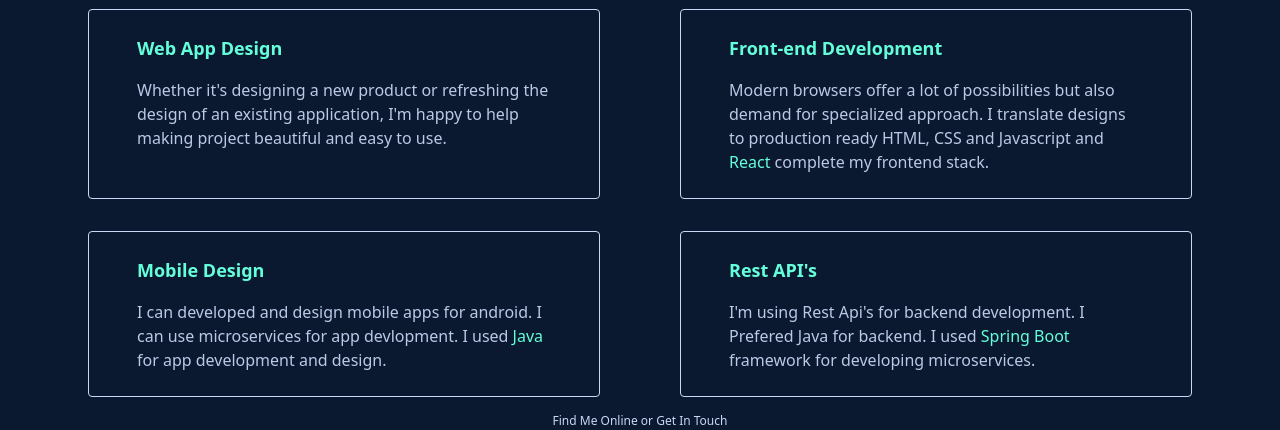
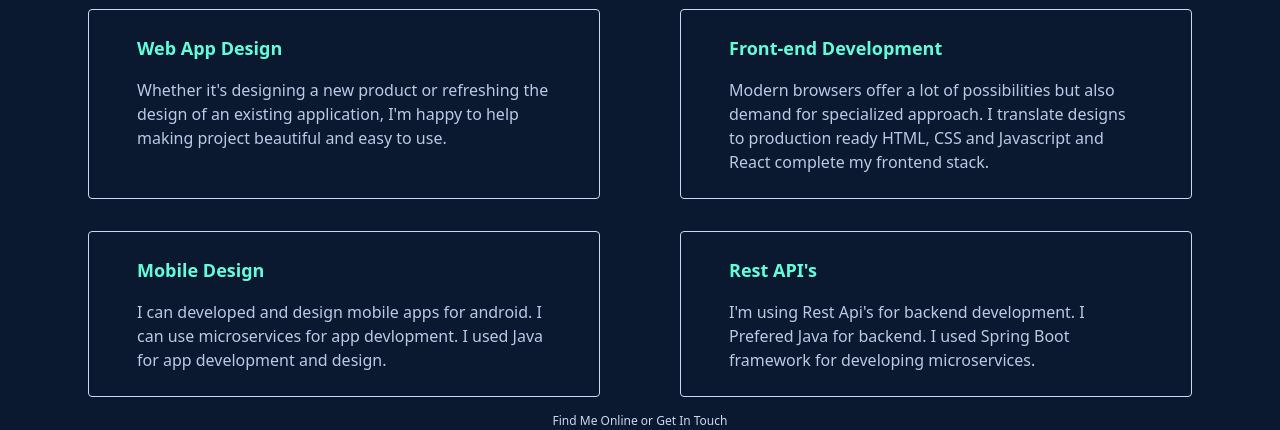
Before and after one commit to swaraj27/swaraj-pawar-nextjs, a Next.js app: page / in a window 1280 px wide. Shown: the part 263-693 px from the top of the page. Built offline with nearby package versions, Linux system fonts and the light colour scheme.

Commit message:
Added Hover effct

```diff
--- a/pages/index.js
+++ b/pages/index.js
@@ -12,28 +12,28 @@ export default function Home() {
 
     <div className="flex-none md:flex md:my-4 py-4 text-primaryGray px-4 md:px-12">
 
-      <div className="md:flex-1 rounded  border border-primaryGray my-4 md:my-0  md:px-10  md:py-4 md:mx-10 ">
-        <p className="text-lg text-primaryGreen font-semibold py-2 px-2">Web App Design</p>
-        <p className="text-darkGray text-sm md:text-base py-2 px-2"> Whether it's designing a new product or refreshing the design of an existing application, I'm happy to help making project beautiful and easy to use. </p>
+      <div className="group md:flex-1 rounded  border border-primaryGray my-4 md:my-0  md:px-10  md:py-4 md:mx-10 hover:bg-primaryGray">
+        <p className="text-lg text-primaryGreen font-semibold py-2 px-2 group-hover:text-primaryBackround">Web App Design</p>
+        <p className="text-darkGray text-sm md:text-base py-2 px-2 group-hover:text-primaryBackround"> Whether it's designing a new product or refreshing the design of an existing application, I'm happy to help making project beautiful and easy to use. </p>
       </div>
 
-      <div className="md:flex-1 rounded  border border-primaryGray md:px-10 md:py-4 md:mx-10 ">
-        <p className="text-lg text-primaryGreen font-semibold py-2 px-2">Front-end Development</p>
-        <p className="text-darkGray text-sm  md:text-base py-2 px-2">Modern browsers offer a lot of possibilities but also demand for specialized approach. I translate designs to production ready HTML, CSS and Javascript and <span className="text-primaryGreen">React</span> complete my frontend stack.</p>
+      <div className="group md:flex-1 rounded  border border-primaryGray md:px-10 md:py-4 md:mx-10 hover:bg-primaryGray ">
+        <p className="text-lg text-primaryGreen font-semibold py-2 px-2 group-hover:text-primaryBackround">Front-end Development</p>
+        <p className="text-darkGray text-sm  md:text-base py-2 px-2 group-hover:text-primaryBackround">Modern browsers offer a lot of possibilities but also demand for specialized approach. I translate designs to production ready HTML, CSS and Javascript and React complete my frontend stack.</p>
       </div>
 
     </div>
 
     <div className="flex-none  md:flex md:my-4  text-primaryGray px-4 md:px-12">
-      <div className=" md:flex-1 rounded border border-primaryGray   md:px-10  md:py-4 md:mx-10">
-        <p className="text-lg text-primaryGreen font-semibold py-2 px-2">Mobile Design</p>
-        <p className="text-darkGray text-sm  md:text-base py-2 px-2"> I can developed and design mobile apps for android. I can use microservices for app devlopment. I used <span className="text-primaryGreen">Java</span>  for app development and design.
+      <div className="group md:flex-1 rounded border border-primaryGray   md:px-10  md:py-4 md:mx-10 hover:bg-primaryGray">
+        <p className="text-lg text-primaryGreen font-semibold py-2 px-2 group-hover:text-primaryBackround">Mobile Design</p>
+        <p className="text-darkGray text-sm  md:text-base py-2 px-2 group-hover:text-primaryBackround"> I can developed and design mobile apps for android. I can use microservices for app devlopment. I used Java  for app development and design.
         </p>
       </div>
 
-      <div className=" md:flex-1 rounded  border border-primaryGray my-4 md:my-0 md:px-10  md:py-4 md:mx-10">
-      <p className="text-lg text-primaryGreen font-semibold py-2 px-2">Rest API's</p>
-      <p className="text-darkGray text-sm md:text-base py-2 px-2">I'm  using Rest Api's for backend development. I Prefered Java for backend. I used <span className="text-primaryGreen"> Spring Boot</span> framework  for developing microservices.</p>
+      <div className="group md:flex-1 rounded  border border-primaryGray my-4 md:my-0 md:px-10  md:py-4 md:mx-10 hover:bg-primaryGray">
+      <p className="text-lg text-primaryGreen font-semibold py-2 px-2 group-hover:text-primaryBackround">Rest API's</p>
+      <p className="text-darkGray text-sm md:text-base py-2 px-2 group-hover:text-primaryBackround">I'm  using Rest Api's for backend development. I Prefered Java for backend. I used  Spring Boot framework  for developing microservices.</p>
       </div>
     </div>
     </div>
```
